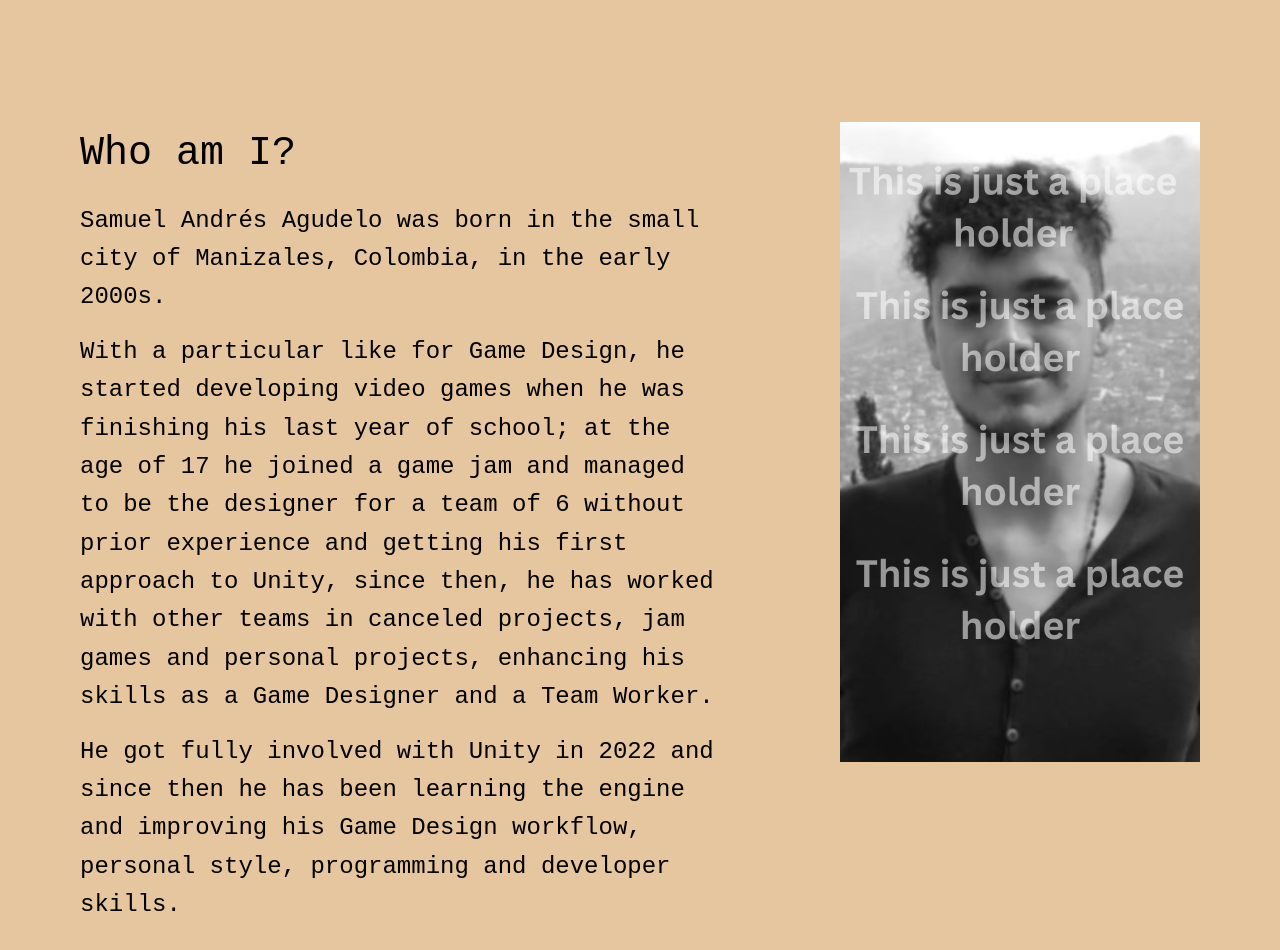
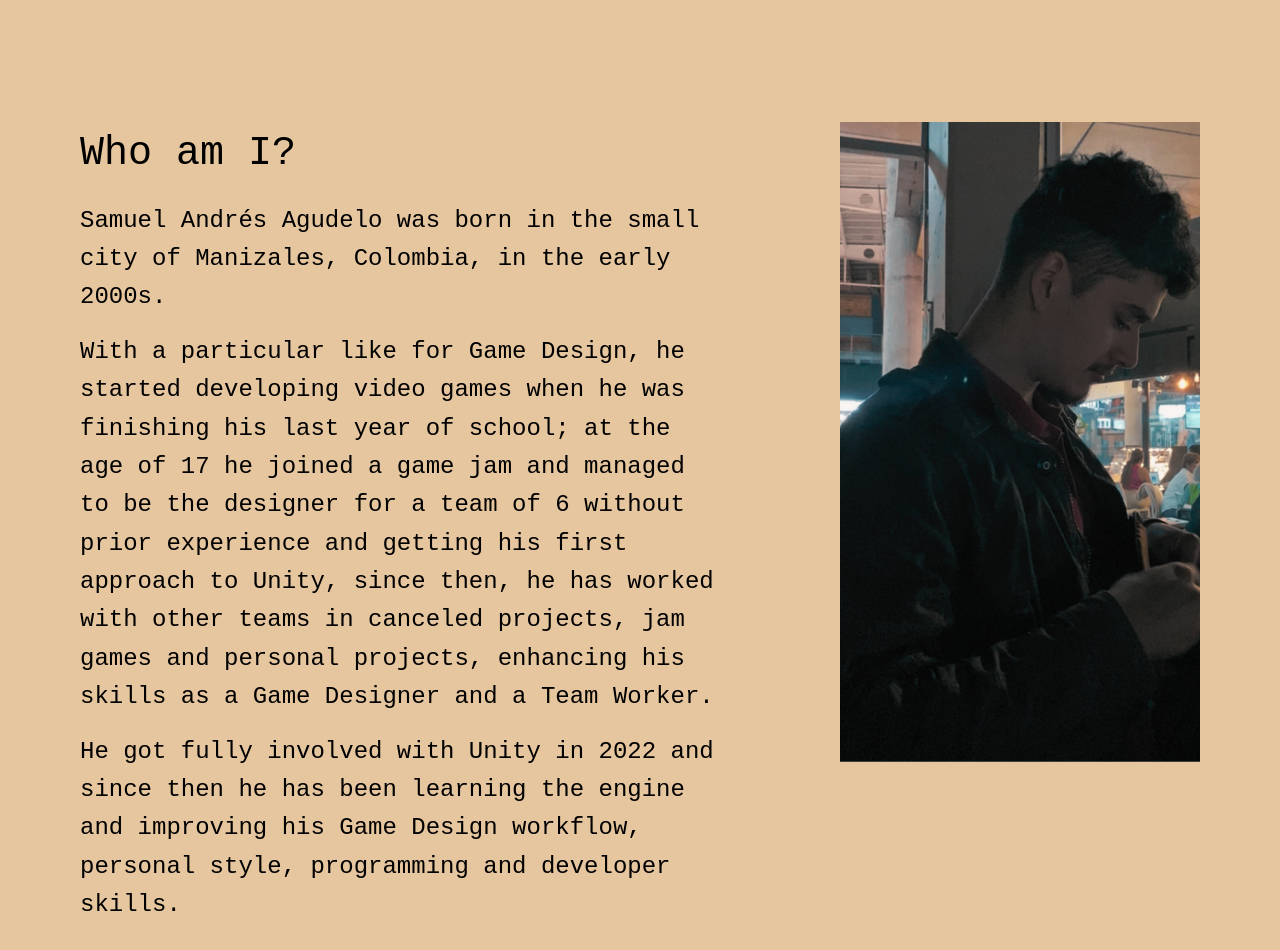
Before and after one commit to HAMSOFT23/sagudeloWeb, a plain HTML site: page index.html in a window 1280 px wide. Shown: the part 800-1750 px from the top of the page. Drawn offline with Linux system fonts and the light colour scheme.

Commit message:
New Self Image

```diff
--- a/index.html
+++ b/index.html
@@ -56,7 +56,7 @@
           </div>
 
           <div class="profile-image-container">
-              <img src="images/Placeholder.png" alt="Samuel Andrés Agudelo" class="profile-image">
+              <img src="images/Samu1.png" alt="Samuel Andrés Agudelo" class="profile-image">
           </div>
           </section>
     </main>
```
Also changed, not shown: images/Samu1.png (added).
